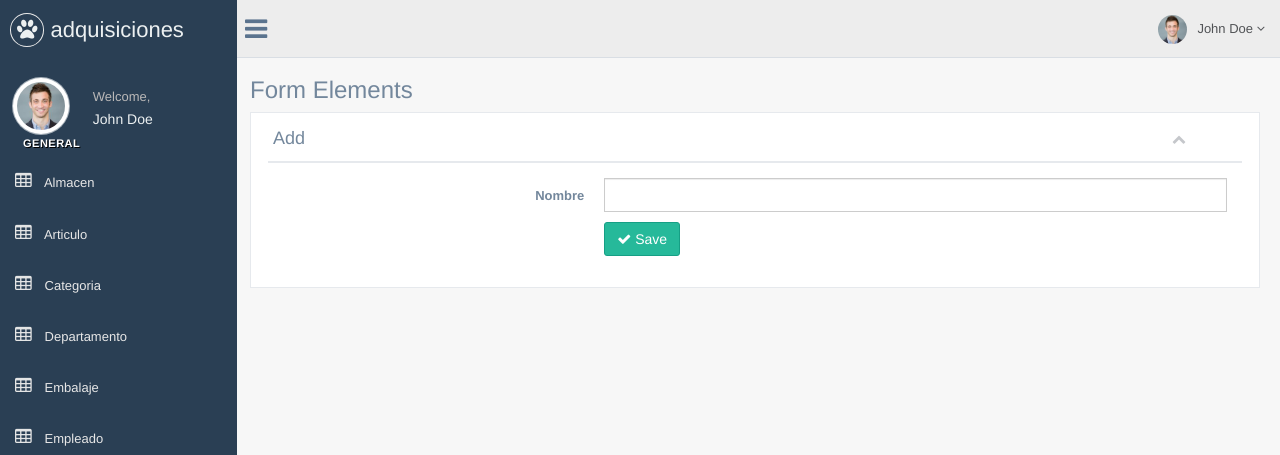
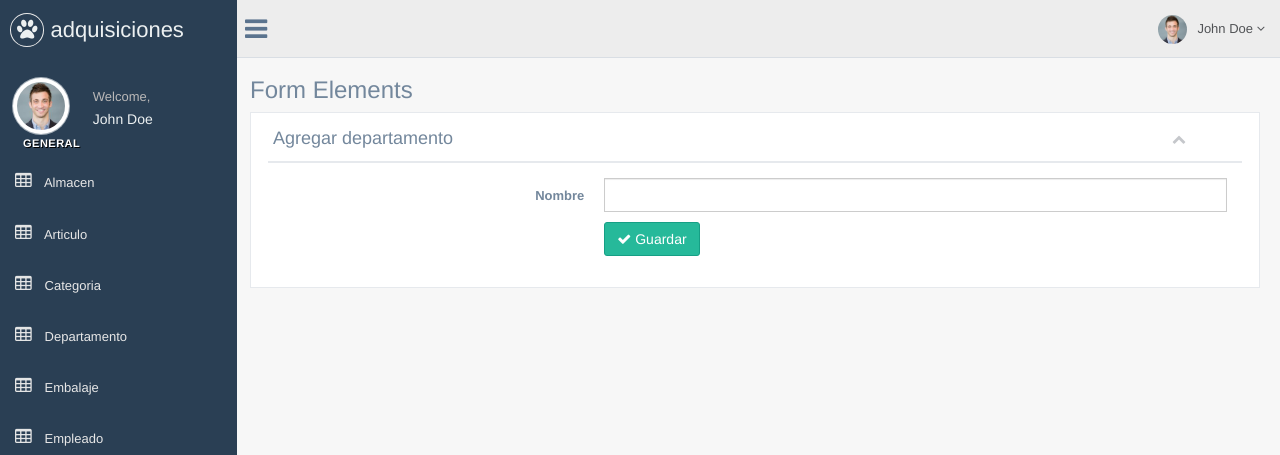
Before and after one commit to ruben-barraza/adquisiciones, a CodeIgniter app: page /database/index.php/departamento/add in a window 1280 px wide. Shown: the top 455 px of the page. Run offline with CodeIgniter, Linux system fonts and the light colour scheme.

Commit message:
Traducciones
Se cambiaron los textos de las páginas categoría y departamento a
español.

```diff
--- a/application/controllers/Categoria.php
+++ b/application/controllers/Categoria.php
@@ -77,7 +77,7 @@ class Categoria extends CI_Controller{
             }
         }
         else
-            show_error('The categoria you are trying to edit does not exist.');
+            show_error('La categoría que está tratando editar no existe.');
     }
 
     /*
@@ -94,7 +94,7 @@ class Categoria extends CI_Controller{
             redirect('categoria/index');
         }
         else
-            show_error('The categoria you are trying to delete does not exist.');
+            show_error('La categoría que está tratando eliminar no existe.');
     }
 
 }
--- a/application/controllers/Departamento.php
+++ b/application/controllers/Departamento.php
@@ -77,7 +77,7 @@ class Departamento extends CI_Controller{
             }
         }
         else
-            show_error('The departamento you are trying to edit does not exist.');
+            show_error('El departamento que está tratando editar no existe.');
     }
 
     /*
@@ -94,7 +94,7 @@ class Departamento extends CI_Controller{
             redirect('departamento/index');
         }
         else
-            show_error('The departamento you are trying to delete does not exist.');
+            show_error('El departamento que está tratando eliminar no existe.');
     }
 
 }
--- a/application/models/Departamentomodel.php
+++ b/application/models/Departamentomodel.php
@@ -56,11 +56,11 @@ class Departamentomodel extends CI_Model
         $response = $this->db->update('departamento',$params);
         if($response)
         {
-            return "departamento updated successfully";
+            return "Departamento actualizado exitosamente";
         }
         else
         {
-            return "Error occuring while updating departamento";
+            return "Ocurrió un error al actualizar el departamento";
         }
     }
 
@@ -72,11 +72,11 @@ class Departamentomodel extends CI_Model
         $response = $this->db->delete('departamento',array('id'=>$id));
         if($response)
         {
-            return "departamento deleted successfully";
+            return "Departamento eliminado exitosamente";
         }
         else
         {
-            return "Error occuring while deleting departamento";
+            return "Ocurrió un error al actualizar el departamento";
         }
     }
 }
--- a/application/views/categoria/add.php
+++ b/application/views/categoria/add.php
@@ -2,7 +2,7 @@
   	<div class="col-md-12 col-sm-12 col-xs-12">
         <div class="x_panel">
           	<div class="x_title">
-                <h2>Add</h2>
+                <h2>Agregar categoría</h2>
                 <ul class="nav navbar-right panel_toolbox">
                   	<li>
                   		<a class="collapse-link"><i class="fa fa-chevron-up"></i></a>
@@ -24,7 +24,7 @@
 					<div class="form-group">
 						<div class="col-sm-offset-4 col-sm-8">
 							<button type="submit" class="btn btn-success">
-								<i class="fa fa-check"></i> Save
+								<i class="fa fa-check"></i> Guardar
 							</button>
 				        </div>
 					</div>
--- a/application/views/categoria/edit.php
+++ b/application/views/categoria/edit.php
@@ -2,7 +2,7 @@
   	<div class="col-md-12 col-sm-12 col-xs-12">
         <div class="x_panel">
           	<div class="x_title">
-                <h2>Edit</h2>
+                <h2>Editar categoría</h2>
                 <ul class="nav navbar-right panel_toolbox">
                   	<li>
                   		<a class="collapse-link"><i class="fa fa-chevron-up"></i></a>
@@ -24,7 +24,7 @@
 					<div class="form-group">
 						<div class="col-sm-offset-4 col-sm-8">
 							<button type="submit" class="btn btn-success">
-								<i class="fa fa-check"></i> Save
+								<i class="fa fa-check"></i> Guardar
 							</button>
 				        </div>
 					</div>
--- a/application/views/departamento/add.php
+++ b/application/views/departamento/add.php
@@ -2,7 +2,7 @@
   	<div class="col-md-12 col-sm-12 col-xs-12">
         <div class="x_panel">
           	<div class="x_title">
-                <h2>Add</h2>
+                <h2>Agregar departamento</h2>
                 <ul class="nav navbar-right panel_toolbox">
                   	<li>
                   		<a class="collapse-link"><i class="fa fa-chevron-up"></i></a>
@@ -24,7 +24,7 @@
 					<div class="form-group">
 						<div class="col-sm-offset-4 col-sm-8">
 							<button type="submit" class="btn btn-success">
-								<i class="fa fa-check"></i> Save
+								<i class="fa fa-check"></i> Guardar
 							</button>
 				        </div>
 					</div>
--- a/application/views/departamento/edit.php
+++ b/application/views/departamento/edit.php
@@ -2,7 +2,7 @@
   	<div class="col-md-12 col-sm-12 col-xs-12">
         <div class="x_panel">
           	<div class="x_title">
-                <h2>Edit</h2>
+                <h2>Editar departamento</h2>
                 <ul class="nav navbar-right panel_toolbox">
                   	<li>
                   		<a class="collapse-link"><i class="fa fa-chevron-up"></i></a>
@@ -24,7 +24,7 @@
 					<div class="form-group">
 						<div class="col-sm-offset-4 col-sm-8">
 							<button type="submit" class="btn btn-success">
-								<i class="fa fa-check"></i> Save
+								<i class="fa fa-check"></i> Guardar
 							</button>
 				        </div>
 					</div>
```
Also changed, not shown: application/models/Categoriamodel.php (+4 -4 lines), application/views/categoria/index.php (+5 -7 lines), application/views/departamento/index.php (+5 -7 lines).
